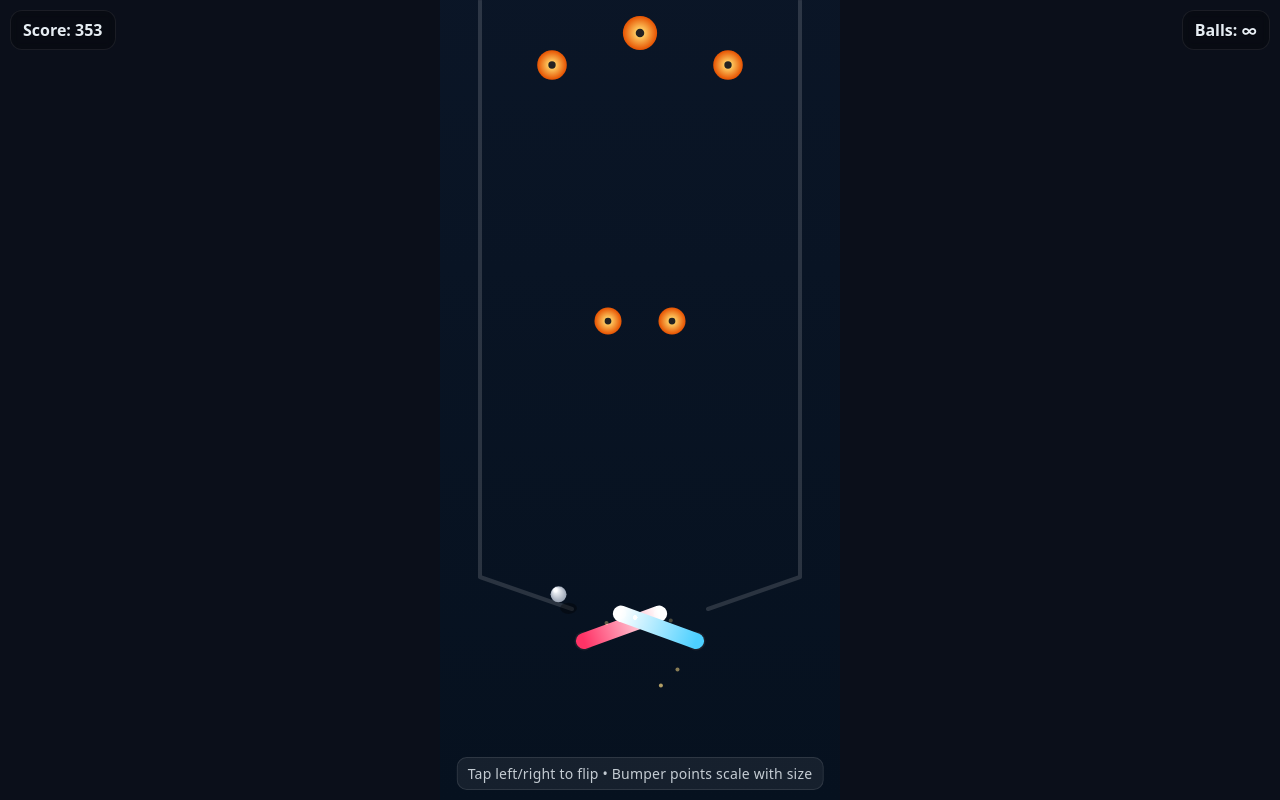
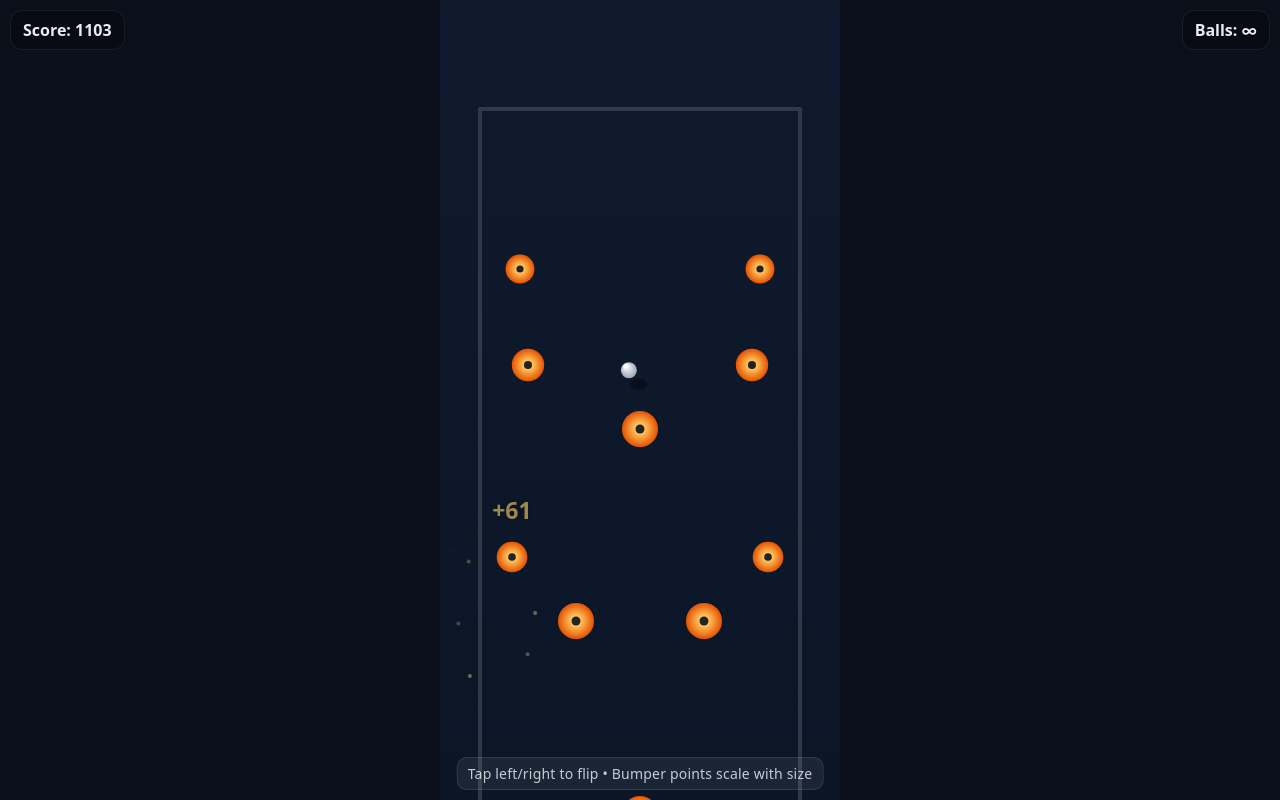
Before and after one commit to alexkorep-games/minigames, a website: page pinball.html in a window 1280 px wide. Drawn offline with Linux system fonts and the light colour scheme.

Commit message:
More bumpers

```diff
--- a/pinball.html
+++ b/pinball.html
@@ -516,6 +516,27 @@
           addBumper(W * 0.42, H * 0.7, B * 0.75);
           addBumper(W * 0.58, H * 0.7, B * 0.75);
 
+          // Additional bumpers to double total count (spread across field)
+          // Upper corners
+          addBumper(W * 0.2, H * 0.18, B * 0.8);
+          addBumper(W * 0.8, H * 0.18, B * 0.8);
+
+          // Upper-mid wide lanes
+          addBumper(W * 0.18, H * 0.36, B * 0.85);
+          addBumper(W * 0.82, H * 0.36, B * 0.85);
+
+          // Mid-late guides
+          addBumper(W * 0.2, H * 0.62, B * 0.8);
+          addBumper(W * 0.8, H * 0.62, B * 0.8);
+
+          // Pre-flipper funnel
+          addBumper(W * 0.38, H * 0.78, B * 0.7);
+          addBumper(W * 0.62, H * 0.78, B * 0.7);
+
+          // Lower outer deflectors (smaller to avoid flipper interference)
+          addBumper(W * 0.24, H * 0.82, B * 0.65);
+          addBumper(W * 0.76, H * 0.82, B * 0.65);
+
           const pivotY = H * 0.9;
           const L = Math.max(80, Math.min(140, Math.floor(W * 0.18)));
           const thickness = Math.max(8, Math.floor(W * 0.012));
```
